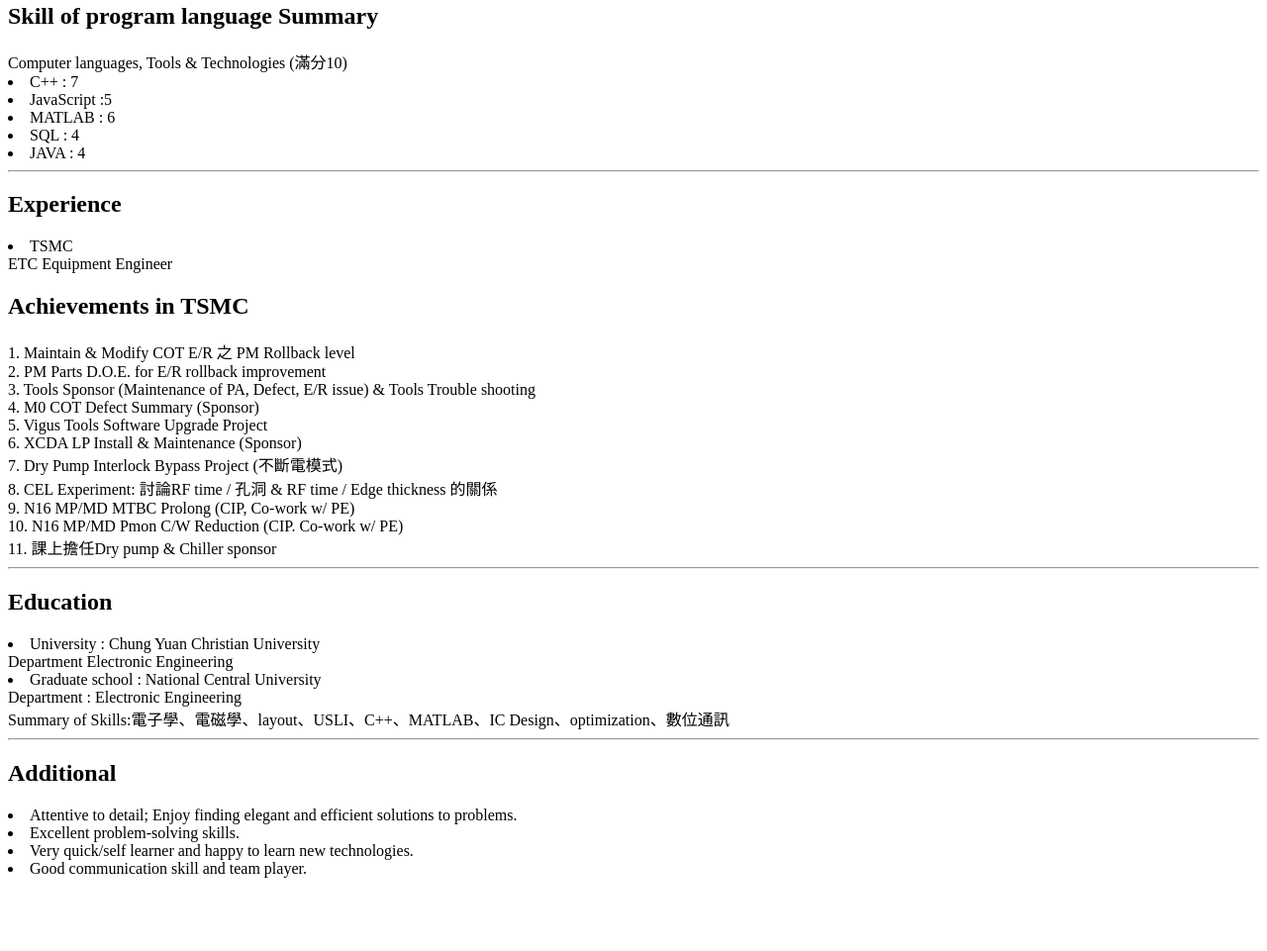
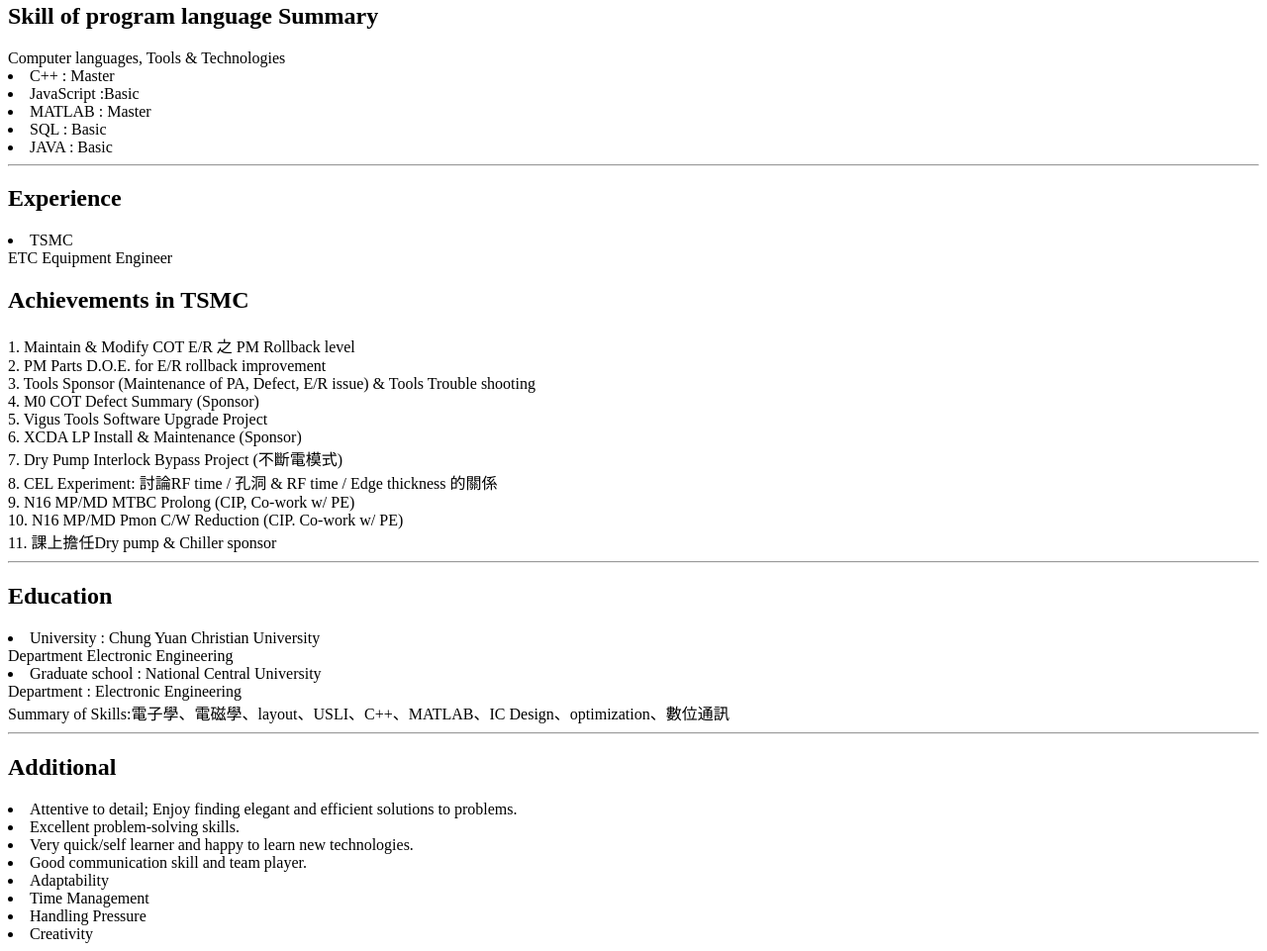
Before and after one commit to Chang-Shou-Fu/Chang-Shou-Fu.github.io, a plain HTML site: page index.html in a window 1280 px wide. Shown: the part 366-1327 px from the top of the page at 99% size. Before the commit the page ends 1279 px from the top, so only its background shows below. Drawn offline with Linux system fonts and the light colour scheme.

Commit message:
Update index.html

```diff
--- a/index.html
+++ b/index.html
@@ -11,12 +11,12 @@
 Address: 台南市東區崇善路25巷122號四樓<br>
 <HR>
 <h2>Skill of program language Summary</h2>
-Computer languages, Tools & Technologies (滿分10)
-<li>C++ : 7 </li>
-<li>JavaScript :5</li>
-<li>MATLAB : 6</li>
-<li>SQL : 4</li>
-<li>JAVA : 4</li>
+Computer languages, Tools & Technologies
+<li>C++ : Master </li>
+<li>JavaScript :Basic</li>
+<li>MATLAB : Master</li>
+<li>SQL : Basic</li>
+<li>JAVA : Basic</li>
 <HR>
 <h2>Experience</h2>
 <li>TSMC <br>
@@ -47,6 +47,11 @@
 <li>Attentive to detail; Enjoy finding elegant and efficient solutions to problems.</li>
 <li>Excellent problem-solving skills.</li>
 <li>Very quick/self learner and happy to learn new technologies.</li>
-<li>Good communication skill and team player.</li> <br>
+<li>Good communication skill and team player.</li>
+<li>Adaptability</li>
+<li>Time Management</li>
+<li>Handling Pressure</li>
+<li>Creativity</li>
+
 </body>
 </html>
```
